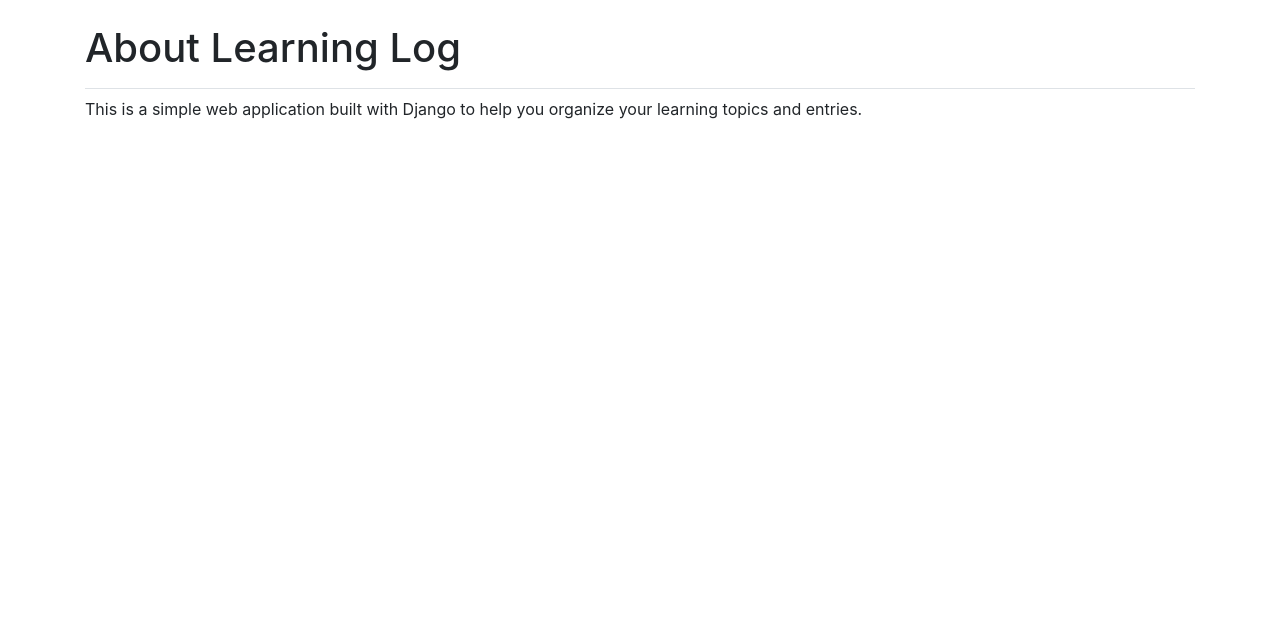
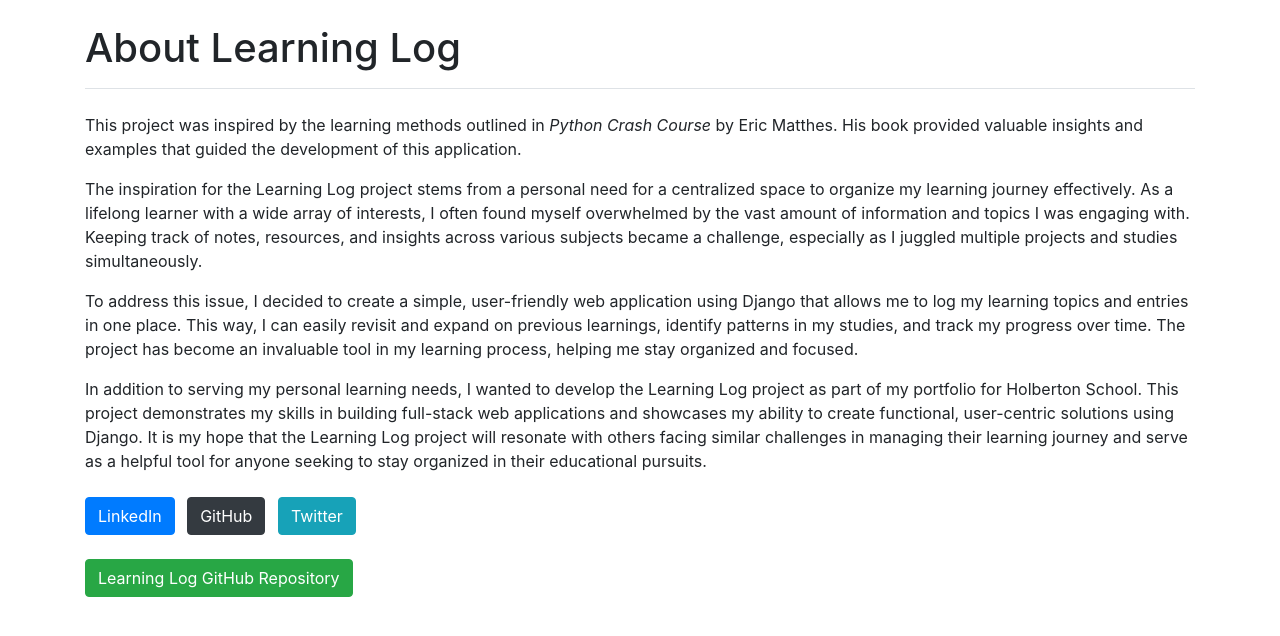
Before and after one commit to BenjaminSemevor/LearningLog, a Django app: page /about/ in a window 1280 px wide. Shown: the part 58-694 px from the top of the page. Run offline with Django 5.2, Linux system fonts and the light colour scheme; some libraries are stand-ins or nearby versions.

Commit message:
About page updated

```diff
--- a/learning_logs/templates/learning_logs/about.html
+++ b/learning_logs/templates/learning_logs/about.html
@@ -5,5 +5,45 @@
 {% endblock page_header %}
 
 {% block content %}
-  <p>This is a simple web application built with Django to help you organize your learning topics and entries.</p>
+    <!-- Reference to Eric Matthes' book -->
+  <p class="mt-4">This project was inspired by the learning methods
+    outlined in <em>Python Crash Course</em> by Eric Matthes. His
+    book provided valuable insights and examples that guided the
+    development of this application.</p>
+
+  <p>The inspiration for the Learning Log project stems from a
+    personal need for a centralized space to organize my learning
+    journey effectively. As a lifelong learner with a wide array
+    of interests, I often found myself overwhelmed by the vast
+    amount of information and topics I was engaging with. Keeping
+    track of notes, resources, and insights across various subjects
+    became a challenge, especially as I juggled multiple projects
+    and studies simultaneously.</p>
+
+    <p>To address this issue, I decided to create a simple, user-friendly
+    web application using Django that allows me to log my learning topics
+    and entries in one place. This way, I can easily revisit and expand
+    on previous learnings, identify patterns in my studies, and track my
+    progress over time. The project has become an invaluable tool in my
+    learning process, helping me stay organized and focused.</p>
+
+    </p>In addition to serving my personal learning needs, I wanted to develop
+    the Learning Log project as part of my portfolio for Holberton School.
+    This project demonstrates my skills in building full-stack web applications
+    and showcases my ability to create functional, user-centric solutions using
+    Django. It is my hope that the Learning Log project will resonate with
+    others facing similar challenges in managing their learning journey and serve
+    as a helpful tool for anyone seeking to stay organized in their educational pursuits.</p>
+
+    <!-- Buttons for LinkedIn, GitHub, and Twitter profiles -->
+  <div class="mt-4">
+    <a href="https://www.linkedin.com/in/benjamin-semevor-1762395a/" class="btn btn-primary mr-2" target="_blank">LinkedIn</a>
+    <a href="https://github.com/Paree2512" class="btn btn-dark mr-2" target="_blank">GitHub</a>
+    <a href="https://twitter.com/BenSemsGh" class="btn btn-info" target="_blank">Twitter</a>
+  </div>
+
+  <!-- Button for the GitHub repository -->
+  <div class="mt-4">
+    <a href="https://github.com/Paree2512/LearningLog" class="btn btn-success" target="_blank">Learning Log GitHub Repository</a>
+  </div>
 {% endblock content %}
```
